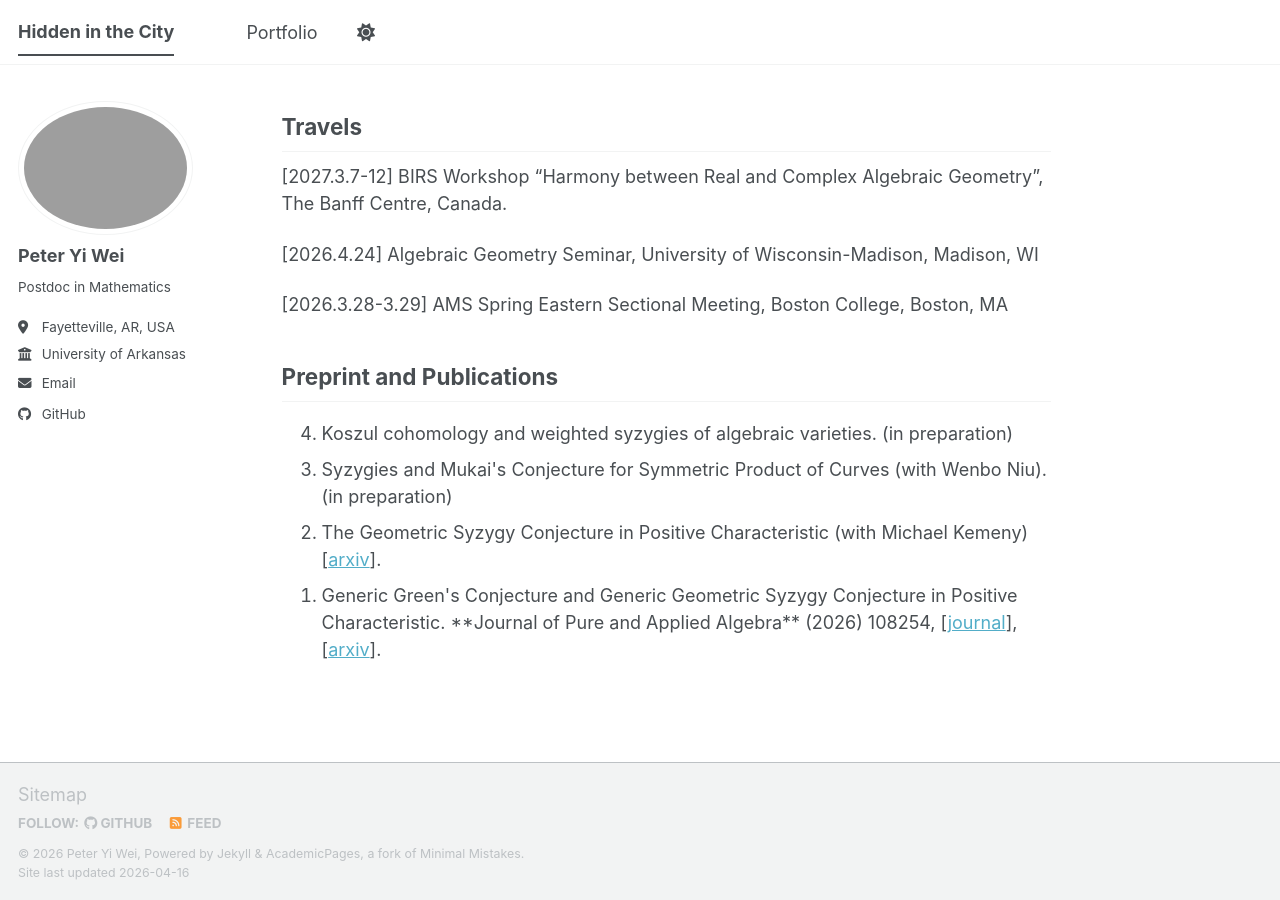
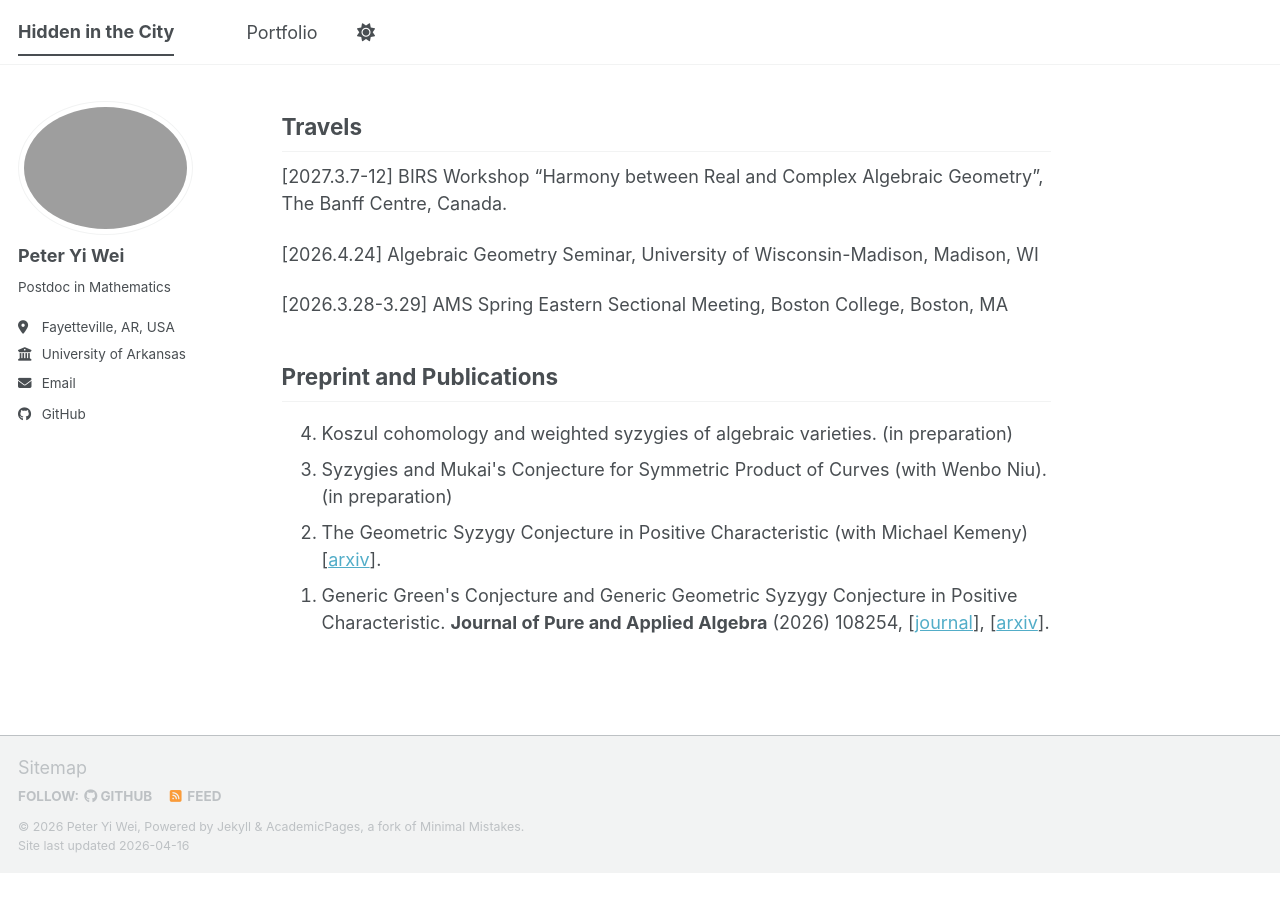
Before and after one commit to peter-yi-wei/peter-yi-wei.github.io, a Jekyll site: the page built from _pages/about.md, in a window 1280 px wide and 900 px high, scrolled down 756 px. Built offline with Jekyll 4.4.1, drawn with Linux system fonts in a browser that asks for light colours; a script bundle is joined from its source files by our own code; library files that are not in the unit come from our copies; after the commit the page ends 1629 px from its top, so only the background shows below that.

```diff
--- a/_pages/about.md
+++ b/_pages/about.md
@@ -41,5 +41,5 @@ Preprint and Publications
   <li>Koszul cohomology and weighted syzygies of algebraic varieties. (in preparation)</li>
   <li>Syzygies and Mukai's Conjecture for Symmetric Product of Curves (with Wenbo Niu). (in preparation)</li>
   <li>The Geometric Syzygy Conjecture in Positive Characteristic (with Michael Kemeny) [<a href="https://arxiv.org/abs/2509.00844">arxiv</a>].</li>
-  <li>Generic Green's Conjecture and Generic Geometric Syzygy Conjecture in Positive Characteristic. **Journal of Pure and Applied Algebra** (2026) 108254, [<a href="https://doi.org/10.1016/j.jpaa.2026.108254">journal</a>], [<a href="https://arxiv.org/abs/2109.12187">arxiv</a>].</li>
+  <li>Generic Green's Conjecture and Generic Geometric Syzygy Conjecture in Positive Characteristic. <strong>Journal of Pure and Applied Algebra</strong> (2026) 108254, [<a href="https://doi.org/10.1016/j.jpaa.2026.108254">journal</a>], [<a href="https://arxiv.org/abs/2109.12187">arxiv</a>].</li>
 </ol>
```
